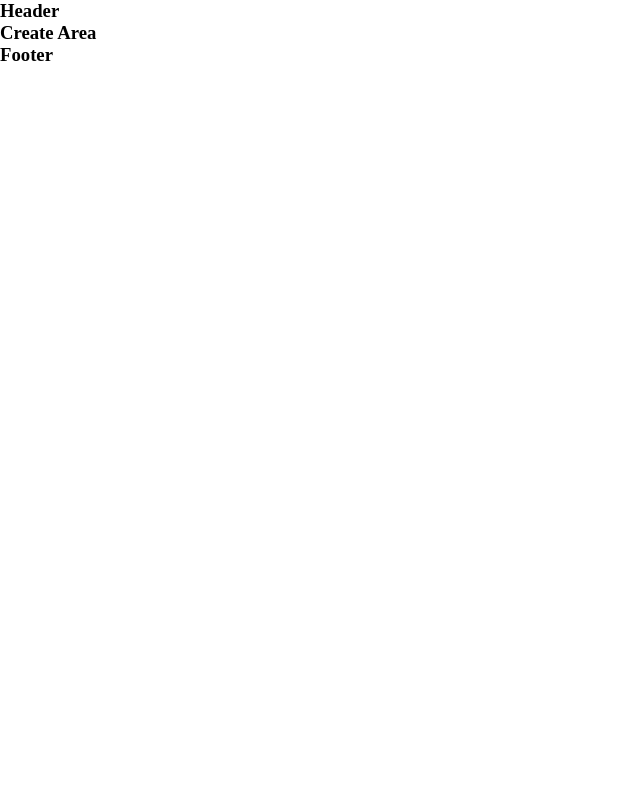
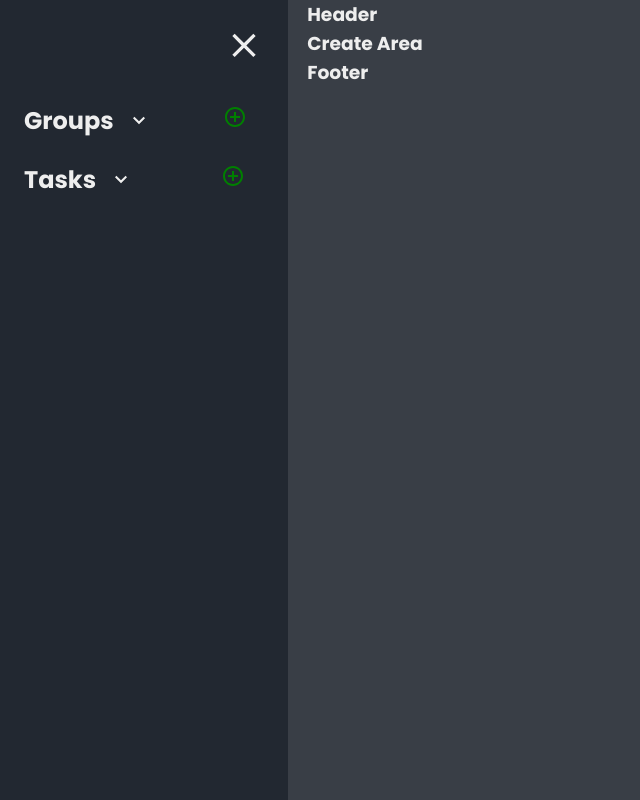
Before and after one commit to Gopisam1126/ToDo, a React (Vite) app in the folder FRONTEND/: page /home/1 in a window 1280 px wide. Shown: the whole page, without its empty margins (0-640 px from the left). Built offline with nearby package versions, Linux system fonts and the light colour scheme.

Commit message:
add side panel - home

```diff
--- /dev/null
+++ b/FRONTEND/src/assets/compStyles/sidepanel.css
@@ -0,0 +1,102 @@
+:root {
+
+    /* color pallet - 1 */
+
+    --primary-c: #17153B;
+    --primary-c2: #2E236C;
+    --sec-low-c: #433D8B;
+    --secondary-c: #C8ACD6;
+
+    /* color pallet - 2 */
+
+    --cp2-primary: #222831;
+    --cp2-primary2: #393E46;
+    --cp2-secondary: #00ADB5;
+    --cp2-t: #EEEEEE;
+
+    /* font families */
+
+    --font-fam-p: "Poppins", serif;
+    --font-fam-sec: "Raleway", sans-serif;
+    --font-fam-Itim: "Itim", serif;
+
+    /* font sizes */
+
+    --font-s-h1: 3.5rem;
+    --font-s-h2: 3rem;
+    --font-s-l: 2.5rem;
+    --font-s-p: 2rem;
+    --font-s-desc: 1.7rem;
+    --font-s-span: 1.3rem;
+    --font-s-sm: 0.8rem;
+
+}
+
+.sp-main-sec {
+    background: var(--cp2-primary);
+    padding: 1.2rem 1.5rem;
+    /* width: 18rem; */
+    transition: width 0.3s ease-in-out;
+    overflow: hidden;
+}
+
+.sp-main-body {
+    margin-top: 2rem;
+}
+.open {
+    width: 18rem;
+}
+.close {
+    width: 4rem;
+    padding-left: 0.5rem;
+}
+.hide {
+    display: none;
+}
+.display {
+    display: flex;
+    flex-direction: column;
+}
+.sp-main-head {
+    display: flex;
+    align-items: center;
+    font-size: var(--font-s-desc);
+}
+.close-i {
+    position: relative;
+    margin-left: auto;
+    cursor: pointer;
+    transform: translateY(0.4rem);
+}
+.gm-head-c, .tsk-head-c {
+    display: flex;
+    align-items: center;
+}
+.expand-i {
+    transform: translateY(0.2rem);
+    margin-left: 0.8rem;
+    cursor: pointer;
+}
+.add-new-group-c {
+    cursor: pointer;
+}
+.tasks-main {
+    margin-top: 1.5rem;
+}
+.gm-exp-li, .tsk-exp-li {
+    list-style: none;
+    padding-left: 0.8rem;
+    /* line-height: 2.5; */
+    margin-top: 1.2rem;
+    cursor: pointer;
+}
+.status {
+    position: relative;
+    left: 0.8rem;
+}
+.green {
+    color: green;
+}
+.orange {
+    color: orange;
+}
--- a/FRONTEND/src/assets/components/header.jsx
+++ b/FRONTEND/src/assets/components/header.jsx
@@ -1,6 +1,6 @@
 function Header() {
     return <>
-        <section>
+        <section className="header-main-sec">
             <h1>Header</h1>
         </section>
     </>
--- /dev/null
+++ b/FRONTEND/src/assets/components/sidepanel.jsx
@@ -0,0 +1,135 @@
+/* eslint-disable no-unused-vars */
+import "../compStyles/sidepanel.css";
+import CloseIcon from '@mui/icons-material/Close';
+import ExpandMoreIcon from '@mui/icons-material/ExpandMore';
+import ExpandLessIcon from '@mui/icons-material/ExpandLess';
+import AddCircleOutlineIcon from '@mui/icons-material/AddCircleOutline';
+import MenuIcon from '@mui/icons-material/Menu';
+import { useState } from "react";
+function Sidepanel() {
+
+    const [isExpandedg, setIsExpandedg] = useState(false);
+    const [isExpandedt, setIsExpandedt] = useState(false);
+    const [isActiveTask, setIsActiveTask] = useState(true);
+    const [isOpen, setIsOpen] = useState(true);
+
+
+    function expandMore() {
+        setIsExpandedg(!isExpandedg);
+    }
+
+    function expandMoret() {
+        setIsExpandedt(!isExpandedt);
+    }
+
+    function handleSidepanel() {
+        setIsOpen(!isOpen);
+    }
+
+    // function setTaskStatus() {
+    //     setIsActiveTask(!isActiveTask);
+    // }
+
+    return <>
+        <section className={`sp-main-sec ${isOpen ? "open" : "close"}`}>
+            <div className="sp-main-head">
+                {/* <h1>PANEL</h1> */}
+                <div className="close-i" onClick={handleSidepanel}>
+                    {
+                        isOpen ? <CloseIcon style={{
+                            fontSize: "2.5rem",
+                        }}/> : <MenuIcon style={{
+                            fontSize: "2.5rem",
+                        }}/>
+                    }
+                </div>
+            </div>
+            <div className={`sp-main-body ${isOpen ? "display" : "hide"}`}>
+                <div className="groups-main">
+                    <div className="gm-head-c">
+                        <h2 className="groups-head">
+                            Groups
+                        </h2>
+                        <div className="expand-i" onClick={expandMore}>
+                            {
+                                isExpandedg ? <ExpandLessIcon/> : <ExpandMoreIcon/>
+                            }
+                        </div>
+                        <div className="add-new-group-c">
+                            <AddCircleOutlineIcon style={{
+                                position: "relative",
+                                left: "4.5rem",
+                                color: "green",
+                            }}/>
+                        </div>
+                    </div>
+                    {
+                        isExpandedg ? (
+                            <div className="gm-b-c">
+                                <ul>
+                                    <li className="gm-exp-li">group 1 <span className="num-tsk">(4)</span></li>
+                                    <li className="gm-exp-li">group 2 <span className="num-tsk">(6)</span></li>
+                                    <li className="gm-exp-li">group 3 <span className="num-tsk">(2)</span></li>
+                                    <li className="gm-exp-li">group 4 <span className="num-tsk">(10)</span></li>
+                                </ul>
+                            </div>
+                        ) : ""
+                    }
+                </div>
+                <div className="tasks-main">
+                    <div className="tsk-head-c">
+                        <h2 className="tasks-head">
+                            Tasks
+                        </h2>
+                        <div className="expand-i" onClick={expandMoret}>
+                            {
+                                isExpandedt ? <ExpandLessIcon/> : <ExpandMoreIcon/>
+                            }
+                        </div>
+                        <div className="add-new-task-c">
+                            <AddCircleOutlineIcon style={{
+                                position: "relative",
+                                left: "5.5rem",
+                                color: "green",
+                            }}/>
+                        </div>
+                    </div>
+                    {
+                        isExpandedt ? (
+                            <div className="gm-b-c">
+                                <ul>
+                                    <li className="tsk-exp-li">
+                                        Task 1
+                                        <span className={`status ${isActiveTask ? "green" : "orange"}`}>
+                                            {isActiveTask ? "Active" : "Pending"}
+                                        </span>
+                                    </li>
+                                    <li className="tsk-exp-li">
+                                        Task 2
+                                        <span className={`status ${isActiveTask ? "green" : "orange"}`}>
+                                            {isActiveTask ? "Active" : "Pending"}
+                                        </span>
+                                    </li>
+                                    <li className="tsk-exp-li">
+                                        Task 3
+                                        <span className={`status ${isActiveTask ? "green" : "orange"}`}>
+                                            {isActiveTask ? "Active" : "Pending"}
+                                        </span>
+                                    </li>
+                                    <li className="tsk-exp-li">
+                                        Task 4
+                                        <span className={`status ${isActiveTask ? "green" : "orange"}`}>
+                                            {isActiveTask ? "Active" : "Pending"}
+                                        </span>
+                                    </li>
+                                </ul>
+                            </div>
+                        ) : ""
+                    }
+                </div>
+            </div>
+        </section>
+    </>
+}
+
+export default Sidepanel;
--- a/FRONTEND/src/assets/pageStyles/home.css
+++ b/FRONTEND/src/assets/pageStyles/home.css
@@ -0,0 +1,41 @@
+:root {
+
+    /* color pallet - 1 */
+
+    --primary-c: #17153B;
+    --primary-c2: #2E236C;
+    --sec-low-c: #433D8B;
+    --secondary-c: #C8ACD6;
+
+    /* color pallet - 2 */
+
+    --cp2-primary: #222831;
+    --cp2-primary2: #393E46;
+    --cp2-secondary: #00ADB5;
+    --cp2-t: #EEEEEE;
+
+    /* font families */
+
+    --font-fam-p: "Poppins", serif;
+    --font-fam-sec: "Raleway", sans-serif;
+    --font-fam-Itim: "Itim", serif;
+
+    /* font sizes */
+
+    --font-s-h1: 3.5rem;
+    --font-s-h2: 3rem;
+    --font-s-p: 2rem;
+    --font-s-desc: 1.7rem;
+    --font-s-span: 1.3rem;
+    --font-s-sm: 0.8rem;
+
+}
+
+.home-main-sec {
+    display: flex;
+    gap: 1.2rem;
+    height: 100vh;
+    background: var(--cp2-primary2);
+    color: var(--cp2-t);
+    font-family: var(--font-fam-p);
+}
--- a/FRONTEND/src/assets/pages/home.jsx
+++ b/FRONTEND/src/assets/pages/home.jsx
@@ -1,14 +1,19 @@
 import Header from "../components/header";
 import CreateArea from "../components/createArea";
 import Footer from "../components/footer";
+import Sidepanel from "../components/sidepanel";
+import "../pageStyles/home.css";
 
 function Home() {
 
     return <>
-        <section>
-            <Header/>
-            <CreateArea/>
-            <Footer/>
+        <section className="home-main-sec">
+            <Sidepanel/>
+            <div className="home-main-body">
+                <Header/>
+                <CreateArea/>
+                <Footer/>
+            </div>
         </section>
     </>
 }
```
Also changed, not shown: 1 other file (tests, documents, lock files or other folders).
